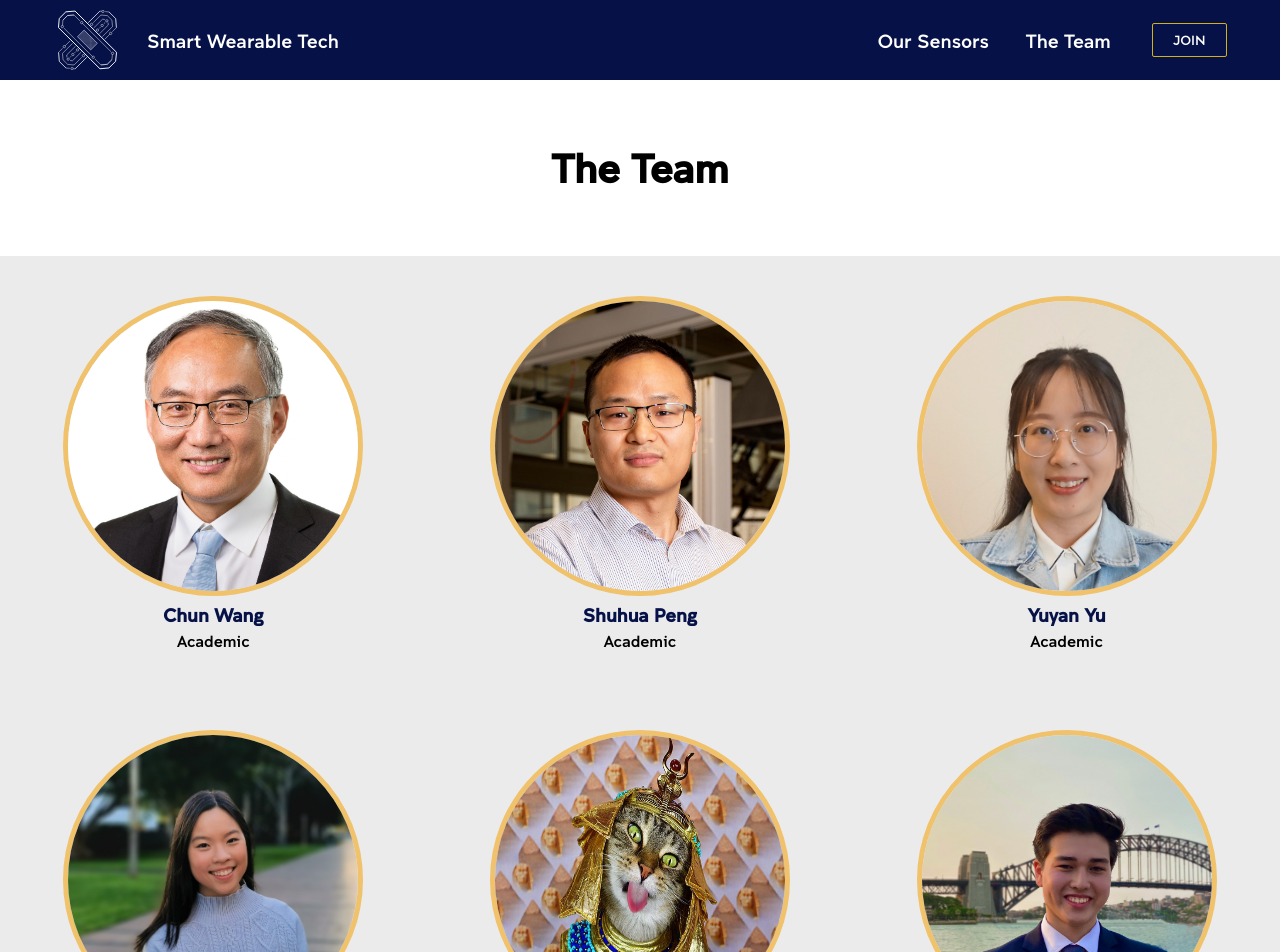
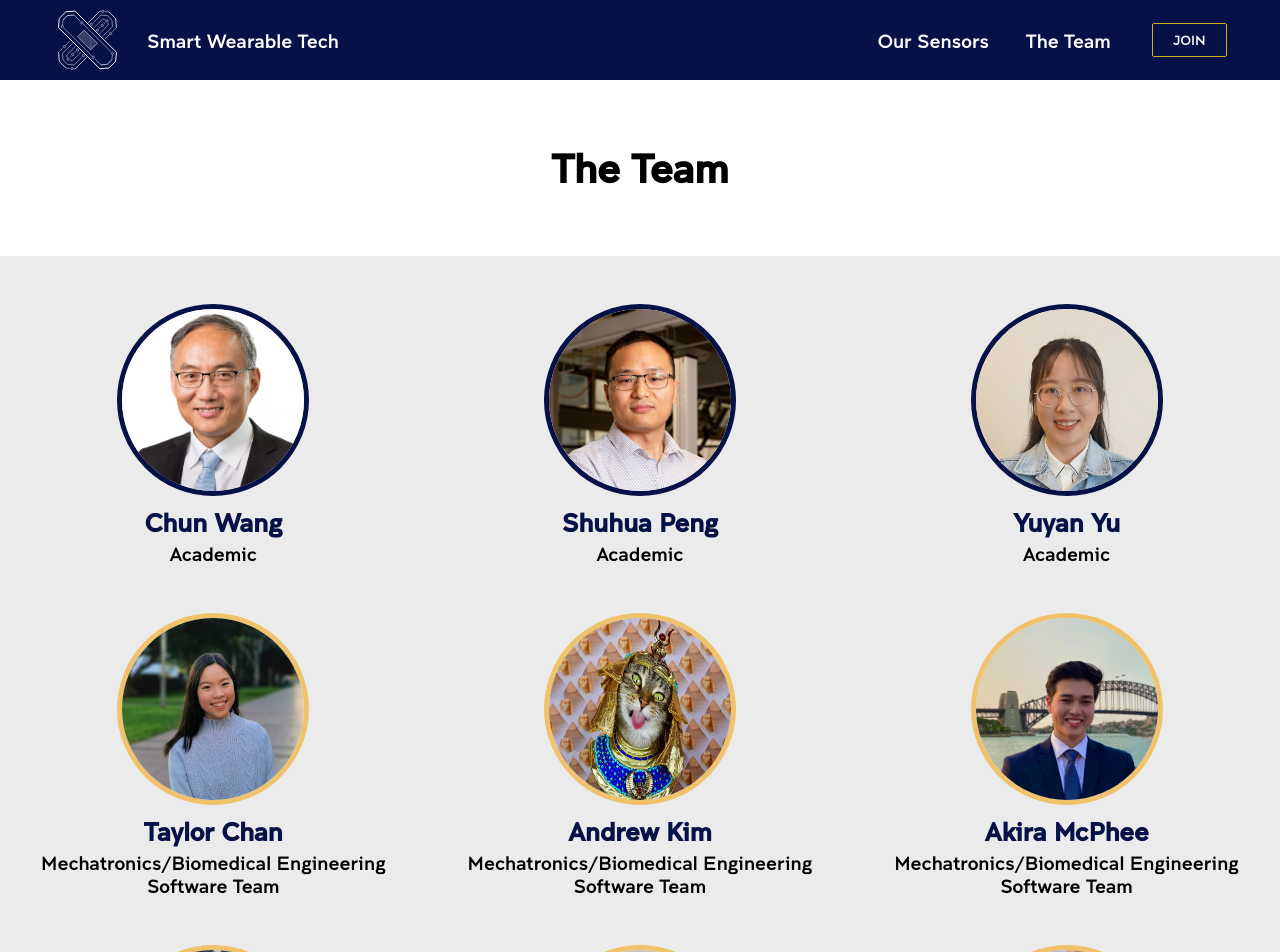
Before and after one commit to akiramcphee/swt_website, a React (Create React App) app: page /profiles in a window 1280 px wide. Shown: the top 952 px of the page. Built offline with nearby package versions, Linux system fonts and the light colour scheme.

Commit message:
feat: adaptive text for profiles

```diff
--- a/src/components/ProfileCard/ProfileCardAcademics.css
+++ b/src/components/ProfileCard/ProfileCardAcademics.css
@@ -1,25 +1,32 @@
-.profiles {
+.academic-profiles {
     align-items: center;
     justify-content: center;
     text-align: center;
     width: 100%;
-    margin-bottom: 40px;
-    margin-top: 40px;
-
+    margin-top: 6vh;
+    margin-bottom: 3vh;
 }
-.profile-image {
-    width: 300px;
-    height: 300px;
+.academic-profile-image {
+    width: 15vw;
+    height: 15vw;
     background-size: cover;
     background-position: center;
     border-radius: 50%;
-    border: 5px solid #f0c26b;
+    border: 5px solid rgb(6, 18, 71);
+    margin-bottom: 1vh;
 }
-.profile-name {
+.academic-profile-name {
     color: rgb(6, 18, 71);
-    padding: 5px;
+    font-size: max(20px, 2vw);
+    margin-bottom: 0.5vh;
 }
 
-.profile-degree {
-    padding: 5px;
+.academic-profile-role, .academic-profile-degree {
+    align-items: center;
+    justify-content: center;
+    text-align: center;
+    width: 95%;
+    margin-right: 2.5%;
+    margin-left: 2.5%;
+    font-size: max(12px, 1.5vw);
 }
--- a/src/components/ProfileCard/ProfileCardAcademics.js
+++ b/src/components/ProfileCard/ProfileCardAcademics.js
@@ -3,15 +3,15 @@ import './ProfileCardAcademics.css'
 
 export default function ProfileCardAcademics(props) {
     return (
-        <div className = "profiles ">
-            <div className = "profile-image-head">
-                    <img className = "profile-image" src={props.image} alt=""/>
+        <div className = "academic-profiles ">
+            <div className = "academic-profile-image-head">
+                    <img className = "academic-profile-image" src={props.image} alt=""/>
             </div>
-            <div className = "profile-text">
-                <h3 className = "profile-name">
+            <div className = "academic-profile-text">
+                <h3 className = "academic-profile-name">
                     {props.name}
                 </h3>
-                <p className= "profile-role">
+                <p className= "academic-profile-role">
                     {props.role}
                 </p>
             </div>
--- a/src/components/ProfileCard/ProfileCardStudents.css
+++ b/src/components/ProfileCard/ProfileCardStudents.css
@@ -1,26 +1,32 @@
-.profiles {
+.student-profiles {
     align-items: center;
     justify-content: center;
     text-align: center;
     width: 100%;
-    margin-bottom: 30px;
+    margin-top: 3vh;
+    margin-bottom: 3vh;
 }
-.profile-image {
-    width: 300px;
-    height: 300px;
+.student-profile-image {
+    width: 15vw;
+    height: 15vw;
     background-size: cover;
     background-position: center;
     border-radius: 50%;
     border: 5px solid #f0c26b;
+    margin-bottom: 1vh;
 }
-.profile-name {
+.student-profile-name {
     color: rgb(6, 18, 71);
+    font-size: max(20px, 2vw);
+    margin-bottom: 0.5vh;
 }
 
-.profile-role {
+.student-profile-role, .student-profile-degree {
     align-items: center;
     justify-content: center;
     text-align: center;
-    width: 100%;
-    margin: auto;
+    width: 95%;
+    margin-right: 2.5%;
+    margin-left: 2.5%;
+    font-size: max(12px, 1.5vw);
 }
--- a/src/components/ProfileCard/ProfileCardStudents.js
+++ b/src/components/ProfileCard/ProfileCardStudents.js
@@ -3,18 +3,18 @@ import './ProfileCardStudents.css'
 
 export default function ProfileCardStudents(props) {
     return (
-        <div className = "profiles ">
-            <div className = "profile-image-head">
-                    <img className = "profile-image" src={props.image} alt=""/>
+        <div className = "student-profiles ">
+            <div className = "student-profile-image-head">
+                    <img className = "student-profile-image" src={props.image} alt=""/>
             </div>
-            <div className = "profile-text">
-                <h3 className = "profile-name">
+            <div className = "student-profile-text">
+                <h3 className = "student-profile-name">
                     {props.name}
                 </h3>
-                <p className= "profile-degree">
+                <p className= "student-profile-degree">
                     {props.degree}
                 </p>
-                <p className= "profile-role">
+                <p className= "student-profile-role">
                     {props.role}
                 </p>
             </div>
```
